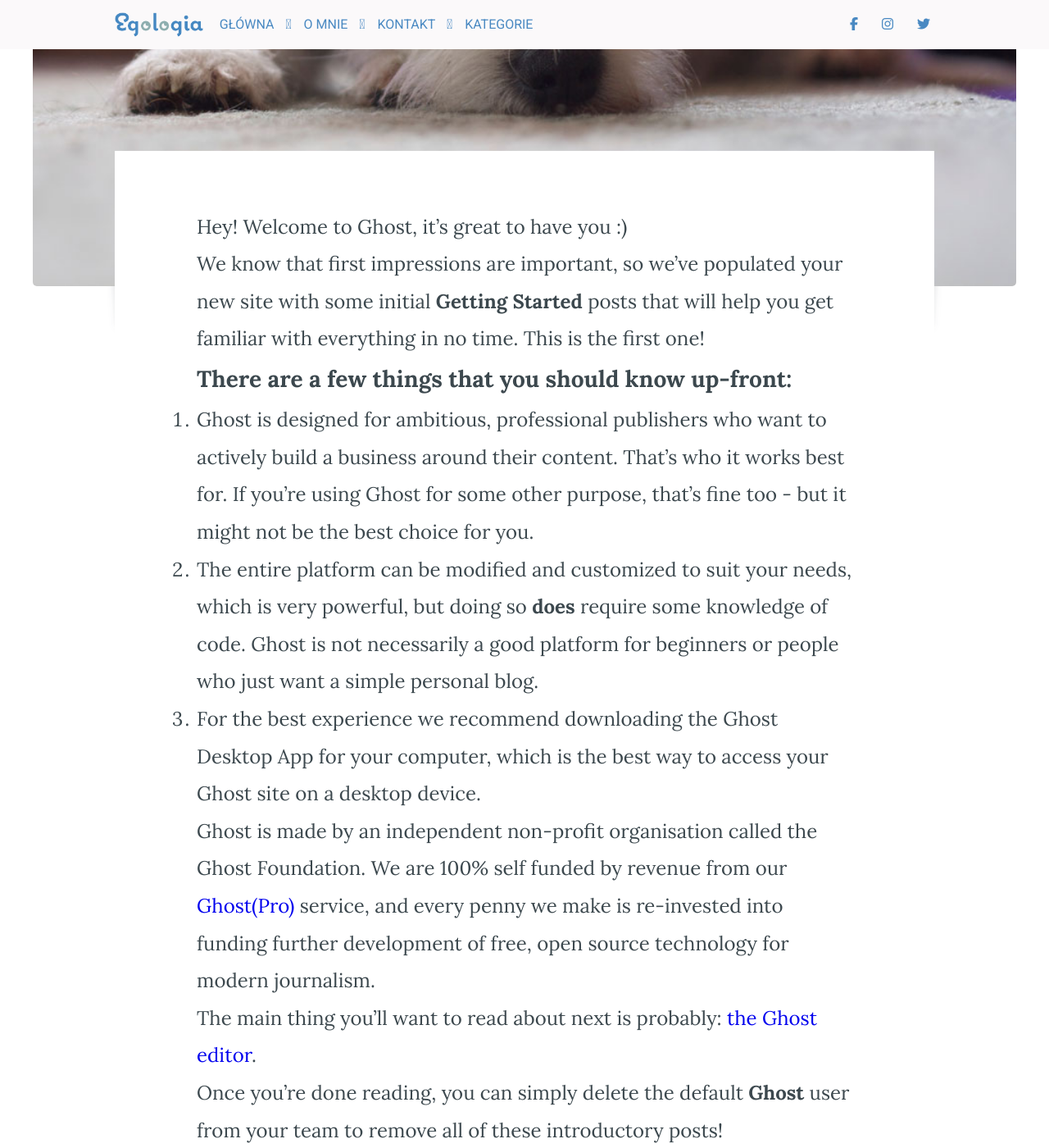
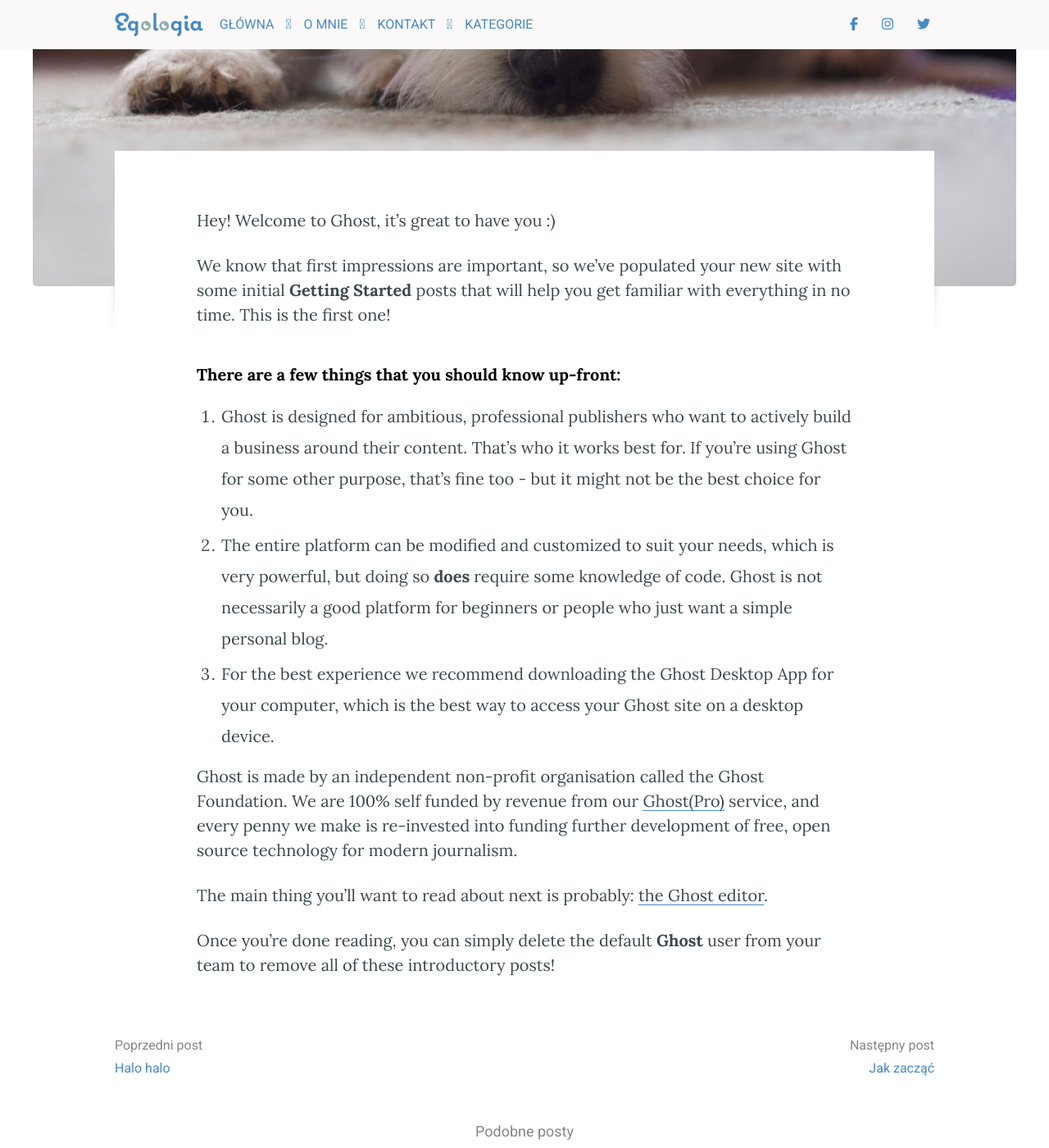
Before and after one commit to awysocka/egologia-blog, a Jekyll site: the page built from _posts/2020-05-03-Pierwszy post.md, in a window 1280 px wide and 1400 px high, scrolled down 694 px. Shown: the whole window at 82% size. Built offline with Jekyll 4.4.1, drawn with Linux system fonts in a browser that asks for light colours; nearby versions of some CDN libraries; a style sheet for code colours, icons or effects is not loaded; some of the changed text lies outside the part shown.

Commit message:
EB-35 Add markdown style

```diff
--- a/_layouts/post.html
+++ b/_layouts/post.html
@@ -14,7 +14,7 @@
             >{{ page.date | date:'%e %B %Y' }}</time
           >
           <span class="divider">/</span>
-          <a href="/categories/{{page.category}}.html" class="page__category"
+          <a href="/categories/{{page.category}}" class="page__category"
             >{{ page.category }}</a
           >
         </div>
--- a/_sass/_page.scss
+++ b/_sass/_page.scss
@@ -31,13 +31,150 @@
     &__markdown {
         margin: 0 auto;
         font-family: $font-family-content;
+        font-size: $font-size-l;
         color: $color-dark-grey;
-        font-size: $font-size-l;
         line-height: 1.9;
         display: flex;
         flex-direction: column;
         align-items: stretch;
         justify-content: center;
+
+        h1, h2, h3, h4, h5, h6 {
+            color: $color-black;
+            margin-bottom: .5rem;
+        }
+
+        h1:not(:first-child), h2, h3, h4, h5, h6 {
+            margin-top: 2rem;
+        }
+
+        h1 {
+            font-size: $font-size-xl;
+            line-height: 3rem;
+            font-weight: 700;
+        }
+
+        h2 {
+            font-size: 2*$font-size-s;
+            line-height: 2.5rem;
+            font-weight: 700;
+        }
+
+        h3 {
+            font-size: $font-size-l;
+            line-height: 2rem;
+            font-weight: 700;
+        }
+
+        h4 {
+            font-size: $font-size-l;
+            line-height: 2rem;
+            font-weight: 400;
+        }
+
+        h5 {
+            font-size: $font-size-m;
+            line-height: 2rem;
+            font-weight: 700;
+        }
+
+        h6 {
+            font-size: $font-size-m;
+            line-height: 2rem;
+            font-weight: 500;
+            text-transform: uppercase;
+        }
+
+        p {
+            font-size: $font-size-l;
+            line-height: 2.5rem;
+            font-weight: 400;
+            color: $color-dark-grey;
+            margin-bottom: 2rem;
+        }
+
+        a {
+            color: $color-dark-grey;
+            box-shadow: $color-blue 0 -1px 0 inset;
+        }
+
+        strong {
+            font-weight: 700;
+        }
+
+        em {
+            font-style: italic;
+        }
+
+        del {
+            text-decoration: line-through;
+        }
+
+        blockquote p {
+            margin: 0 0 3rem;
+            padding: 0 3rem;
+            border-left: $color-blue 3px solid;
+            font-style: italic;
+            font-size: $font-size-l;
+            line-height: 2.5rem;
+
+        }
+
+        ol, ul {
+            color: $color-dark-grey;
+            margin: 1rem 0 1rem 3rem;
+            font-size: $font-size-l;
+        }
+
+        li {
+            margin: .5rem 0;
+        }
+
+        code {
+            padding: .2rem .5rem;
+            font-size: $font-size-m;
+            line-height: 1em;
+            background: rgba($color-blue, .3);
+            border-radius: 3px;
+        }
+
+        hr {
+            border: 0;
+            height: 1px;
+            margin: 4vw 0;
+            background: $color-grey;
+            opacity: 0.2;
+        }
+
+        table {
+            display: inline-block;
+            overflow-x: auto;
+            margin: 0.5em 0 2.5em;
+            max-width: 100%;
+            width: auto;
+            border-spacing: 0.25rem;
+            border-collapse: collapse;
+            font-size: $font-size-m;
+            white-space: nowrap;
+            vertical-align: top;
+        }
+
+        th {
+            font-weight: 700;
+            border-bottom: 1px solid $color-blue;
+        }
+
+        th, td {
+            text-align: left;
+            padding: .5rem;
+        }
+
+        img, video {
+            width: 100%;
+            display: block;
+            margin: 3rem auto;
+            max-width: 1040px;
+        }
     }
 }
 
@@ -181,8 +318,74 @@
         &__markdown {
             max-width: 920px;
             font-size: $font-size-xl;
+
+
+            h1 {
+                font-size: 3*$font-size-s;
+                line-height: 3.5rem;
+            }
+
+            h2 {
+                font-size: $font-size-xl;
+                line-height: 3rem;
+            }
+
+            h3 {
+                font-size: 2*$font-size-s;
+                line-height: 2.5rem;
+            }
+
+            h4 {
+                font-size: 2*$font-size-s;
+                line-height: 2.5rem;
+            }
+
+            h5 {
+                font-size: $font-size-l;
+            }
+
+            h6 {
+                font-size: $font-size-m;
+            }
+
+            p {
+                font-size: 2*$font-size-s;
+                line-height: 3rem;
+                margin-bottom: 2.5rem;
+            }
+
+            a {
+                color: $color-dark-grey;
+                box-shadow: $color-blue 0 -1px 0 inset;
+
+                &:hover {
+                    color: $color-blue;
+                }
+            }
+
+            blockquote p {
+                margin: 0 0 4rem;
+                font-size: 2*$font-size-s;
+                line-height: 3rem;
+            }
+
+            ol, ul {
+                font-size: 2*$font-size-s;
+            }
+
+            code {
+                font-size: $font-size-l;
+                line-height: 2.5rem;
+            }
+
+            table {
+                font-size: $font-size-l;
+            }
+
+            th, td {
+                padding: .5rem .7rem;
+            }
         }
-
     }
 
     .post-template {
@@ -191,7 +394,6 @@
                 flex: 1 1 260px;
             }
         }
-
     }
 }
 
```
Also changed, not shown: _posts/2020-06-04-Markdown-style.md (added, +63 -0 lines).
